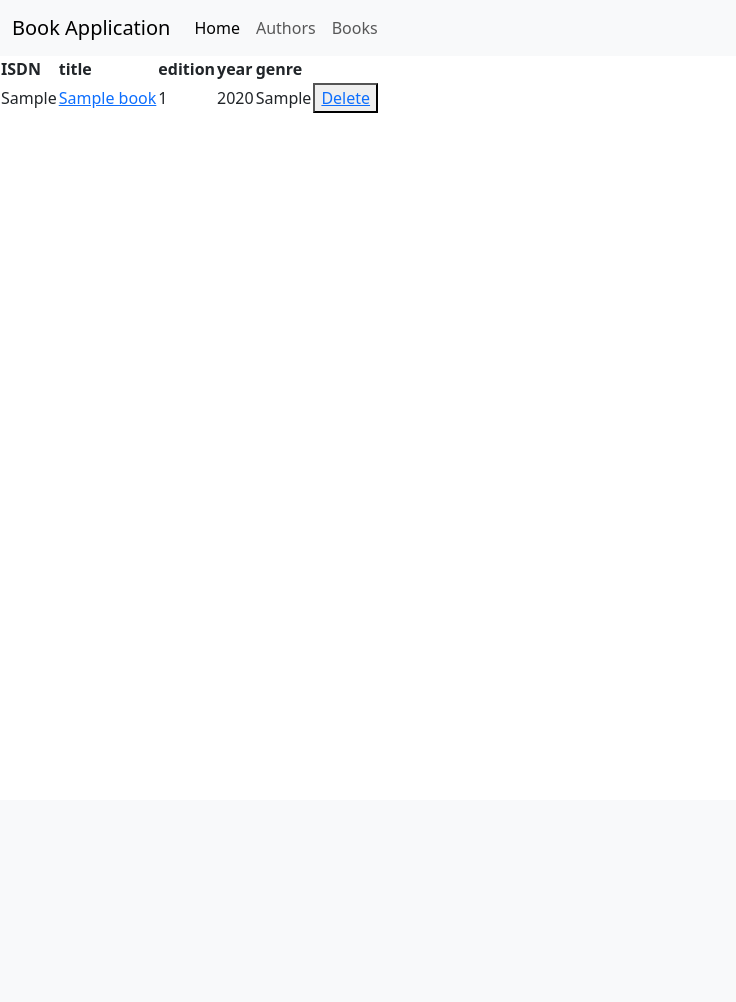
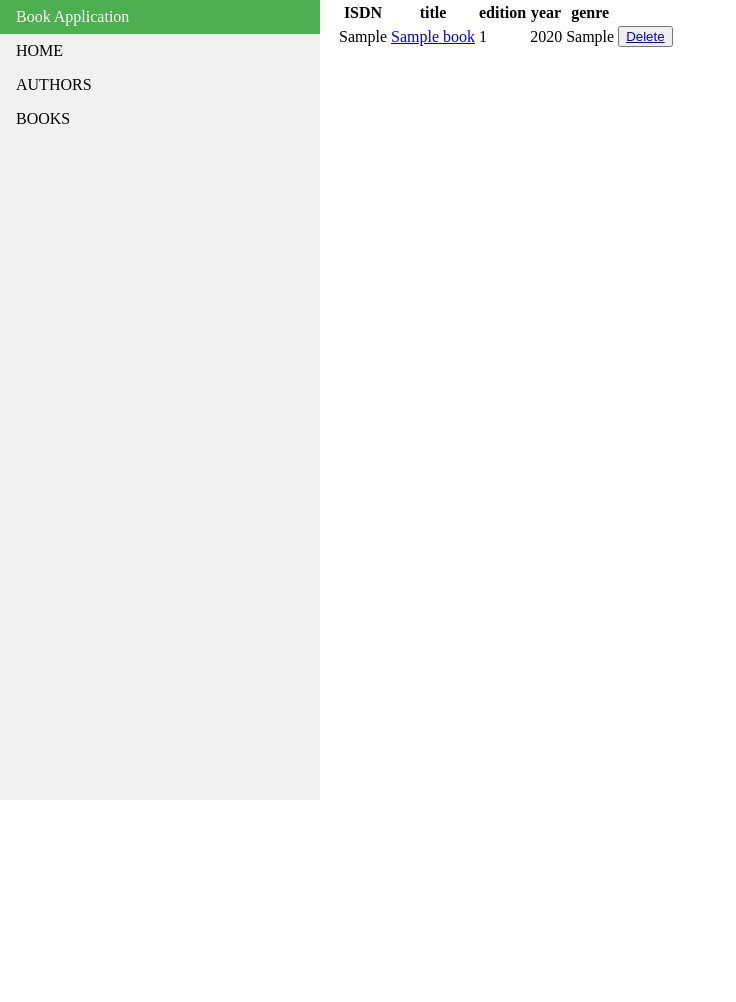
Before and after one commit to blackwakhu/django-beginner-projects, a Django app: page /forms/books/ in a window 1280 px wide. Shown: the whole page, without its empty margins (0-736 px from the left). Before the commit the page ends 113 px from the top, so only its background shows below. Run offline with Django 5.2, Linux system fonts and the light colour scheme; tables that the repository leaves empty hold one stand-in row (values such as "Sample post").

Commit message:
added the new navbar

```diff
--- a/projects/forms/form_entries/templates/base.html
+++ b/projects/forms/form_entries/templates/base.html
@@ -2,30 +2,31 @@
 <html>
   <head>
     <title>{% block title %} {% endblock %}</title>
-    <link href="https://cdn.jsdelivr.net/npm/bootstrap@5.3.2/dist/css/bootstrap.min.css" rel="stylesheet" integrity="sha384-T3c6CoIi6uLrA9TneNEoa7RxnatzjcDSCmG1MXxSR1GAsXEV/Dwwykc2MPK8M2HN" crossorigin="anonymous">
+    <meta name="viewport" content="width=device-width, initial-scale=1.0">
     <link rel="stylesheet" type="text/css" href="/static/css/style.css">
+    <link rel="stylesheet" type="text/css" href="/static/css/navigation.css">
   </head>
   <body>
     <header>
-      <nav class="navbar navbar-expand-lg bg-body-tertiary">
-        <div class="container-fluid">
-          <a class="navbar-brand" href="#">Book Application</a>
-          <button class="navbar-toggler" type="button" data-bs-toggle="collapse" data-bs-target="#navbarNavAltMarkup" aria-controls="navbarNavAltMarkup" aria-expanded="false" aria-label="Toggle navigation">
-            <span class="navbar-toggler-icon"></span>
-          </button>
-          <div class="collapse navbar-collapse" id="navbarNavAltMarkup">
-            <div class="navbar-nav">
-              <a class="nav-link active" aria-current="page" href="#">Home</a>
-              <a class="nav-link" href="{% url 'allAuthor' %}">Authors</a>
-              <a class="nav-link" href="{% url 'allBook' %}">Books</a>
-            </div>
-          </div>
-        </div>
+      <nav>
+        <ul class="navigation">
+          <li class="navigation-items">
+            <a class="navigation-items-links" id="mytitle" href="#"> Book Application </a>
+          </li>
+          <li class="navigation-items">
+            <a class="navigation-items-links" href="{% url 'index' %}"> HOME </a> </li>
+          <li class="navigation-items">
+            <a class="navigation-items-links" href="{% url 'allAuthor' %}"> AUTHORS </a>
+          </li>
+          <li class="navigation-items">
+            <a class="navigation-items-links" href="{% url 'allBook' %}"> BOOKS </a>
+          </li>
+        </ul>
       </nav>
     </header>
-    <div id="content" name="content">
+    <div class="content" name="content">
       {% block content %}{% endblock %}
     </div>
-    <script src="https://cdn.jsdelivr.net/npm/bootstrap@5.3.2/dist/js/bootstrap.bundle.min.js" integrity="sha384-C6RzsynM9kWDrMNeT87bh95OGNyZPhcTNXj1NW7RuBCsyN/o0jlpcV8Qyq46cDfL" crossorigin="anonymous"></script>
+    <script src="/static/js/function.js"></script>
   </body>
 </html>
```
